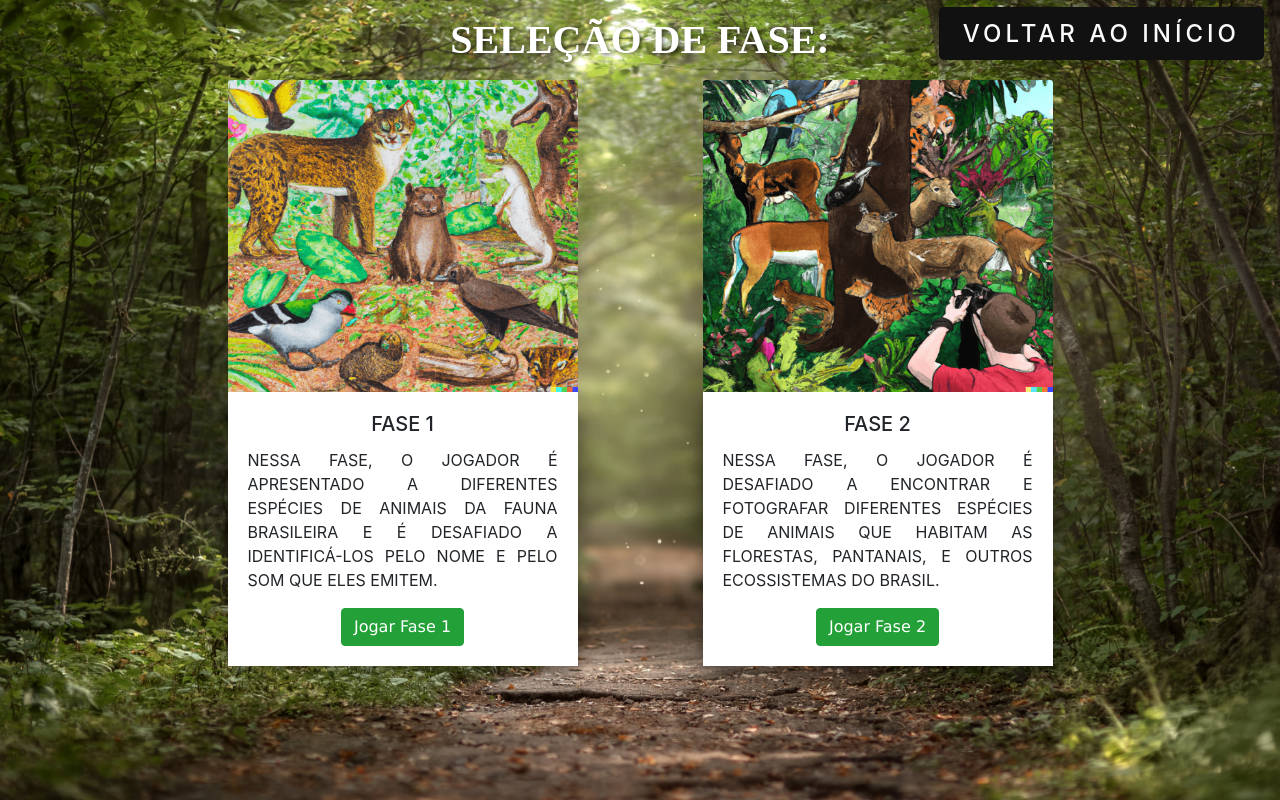
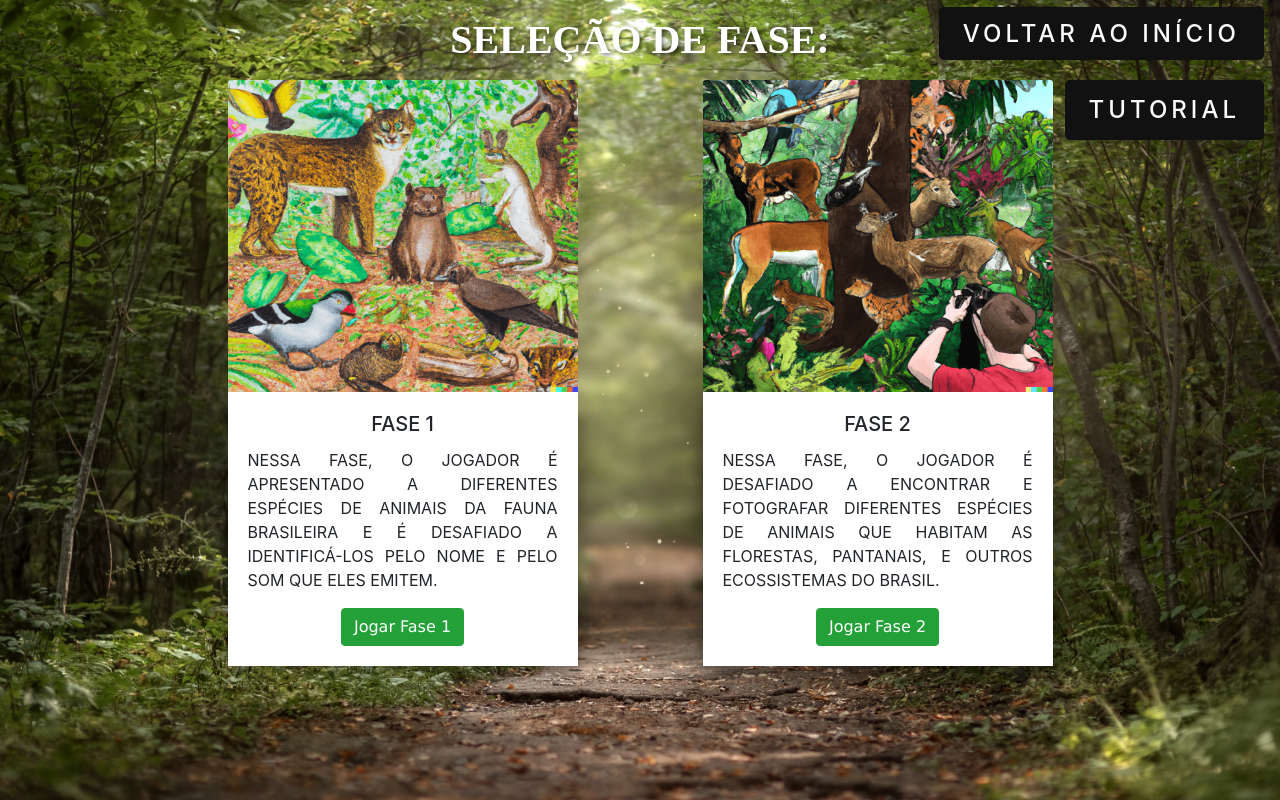
Before and after one commit to Thiagogob/engSoftware-front, a React (Vite) app: page /levels in a window 1280 px wide. Built offline with nearby package versions, Linux system fonts and the light colour scheme; a web font is replaced by a local one.

Commit message:
Add tutorial

```diff
--- a/package.json
+++ b/package.json
@@ -18,6 +18,7 @@
     "react-dom": "^18.2.0",
     "react-router": "^6.10.0",
     "react-router-dom": "^6.10.0",
+    "react-youtube": "^10.1.0",
     "styled-components": "^5.3.6",
     "universal-cookie": "^4.0.4",
     "uuid": "^9.0.0"
--- a/src/pages/Home/index.jsx
+++ b/src/pages/Home/index.jsx
@@ -1,5 +1,5 @@
+import "./style.css";
 import { Link } from "react-router-dom";
-import "./style.css";
 import styled from "styled-components";
 import StyledLink from "../../components/StyledLink";
 
@@ -14,7 +14,6 @@ const Home = () => (
       <ul><StyledLink className="link" to='admin'>Professor</StyledLink></ul>
     </NavBar>
   </div>
-
 );
 
 const NavBar = styled.nav`
--- a/src/pages/Home/levels.jsx
+++ b/src/pages/Home/levels.jsx
@@ -1,7 +1,18 @@
 import "./style.css";
 import StyledLink from '../../components/StyledLink'
+import YouTube from 'react-youtube'
+import { useState } from "react";
+import styled from "styled-components";
 
-const Levels = () => (
+const opts = {
+  height: '518',
+  width: '921',
+};
+
+const Levels = () => {
+  const [video, setVideo] = useState(false)
+
+  return (
     <>
       <div className="container">
         <div className="row d-flex justify-content-center">
@@ -30,8 +41,66 @@ const Levels = () => (
       <div style={{ position: 'absolute', top: '1rem', right: '1rem' }}>
         <StyledLink to='/'>Voltar ao início</StyledLink>
       </div>
+      <ButtonStyled onClick={() => setVideo(currentVideo => !currentVideo)}>Tutorial</ButtonStyled>
+      {video && <VideoContainer>
+        <div>
+          <button onClick={() => setVideo(false)}>Fechar</button>
+          <YouTube opts={opts} videoId="KroK7Hw9zHs" onReady={e => e.target.pauseVideo()} />
+        </div>
+      </VideoContainer>}
     </>
   )
+}
 
+const ButtonStyled = styled.button`
+ background-color: #111111;
+  color: #FBFBFB;
+  padding: .75rem 1.5rem;
+  letter-spacing: .25rem;
+  border-radius: 5px;
+  font-weight: 500;
+  font-size: 1.5rem;
+  transition: ease-in-out 200ms;
+  border: none;
+  text-transform: uppercase;
+  position: absolute;
+  right: 1rem;
+  top: 5rem;
+
+  &:hover {
+    text-decoration: none;
+    background-color: #333;
+    color: #FBFBFB;
+  }
+`
+
+const VideoContainer = styled.div`
+  position: fixed;
+  left: 50%;
+  top: 50%;
+  transform: translate(-50%, -50%);
+  z-index: 50;
+
+  div {
+    background-color: #222;
+    padding: 2rem 1rem 1rem;
+    border-radius: 5px;
+
+    button {
+      position: absolute;
+      right: 2rem;
+      top: .75rem;
+      background-color: #FBFBFB;
+      border-radius: 5px;
+      font-size: 1.6rem;
+      letter-spacing: .1rem;
+      transition: 200ms ease-in-out;
+
+      &:hover {
+        background-color: #999;
+      }
+    }
+  }
+`
 
 export default Levels;
```
Also changed, not shown: 1 other file (tests, documents, lock files or other folders). Lines whose indentation alone changed are shown as unchanged.
